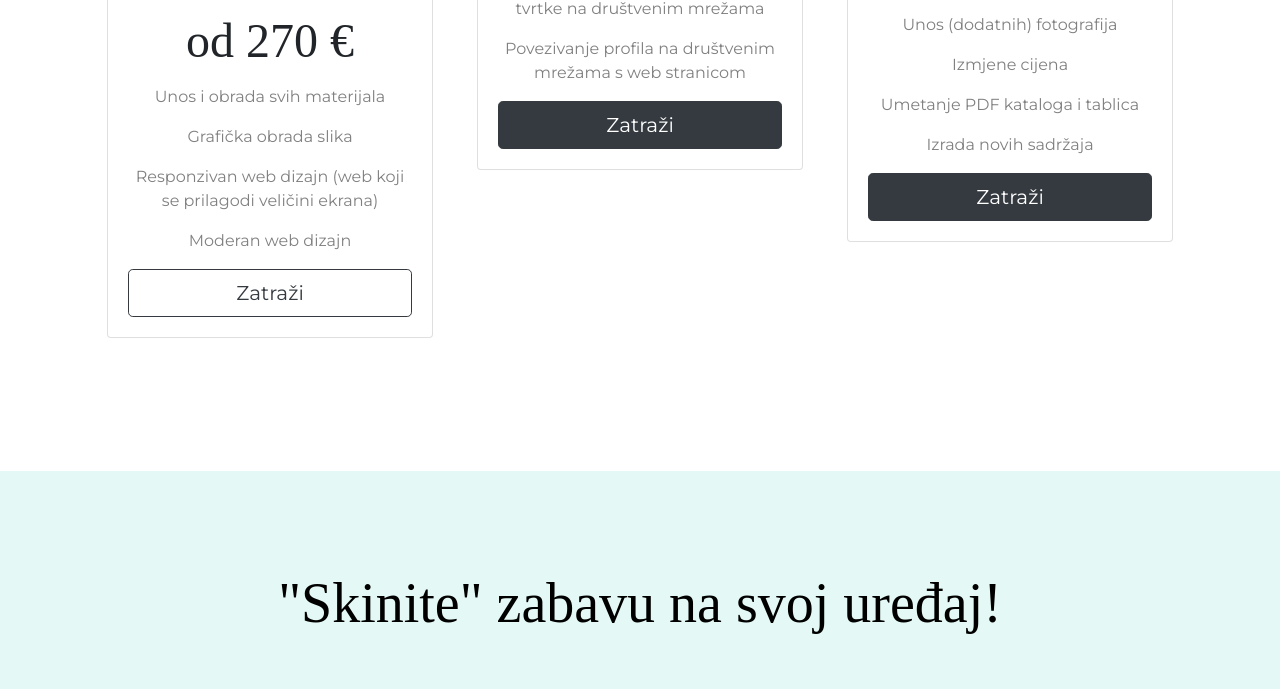
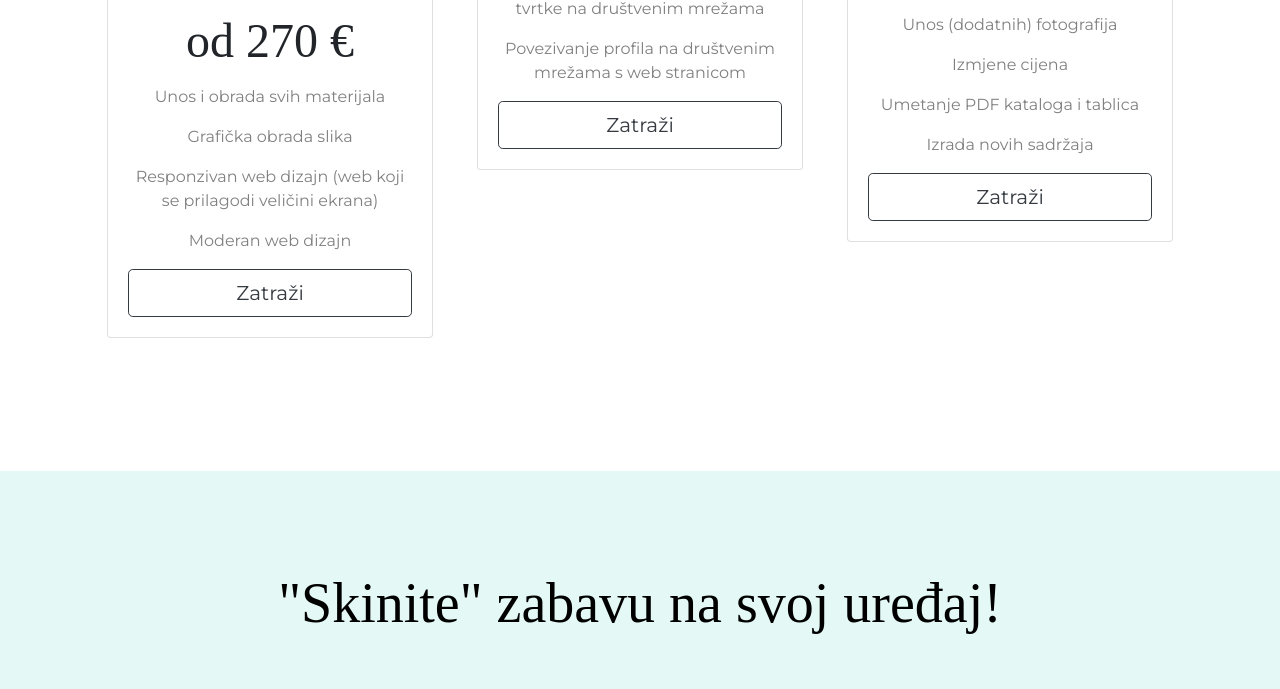
Before and after one commit to suncica-negra/Lagonatis, a plain HTML site: page index.html in a window 1280 px wide. Shown: the part 3842-4531 px from the top of the page. Drawn offline with nearby package versions, Linux system fonts and the light colour scheme.

Commit message:
"zatraži" obojani u bijelo

```diff
--- a/index.html
+++ b/index.html
@@ -259,7 +259,7 @@ Have fun!!</p>
             <h2 class="price-text">68 €/mj</h2>
             <p>Kreiranje i vođenje profila vaše tvrtke na društvenim mrežama</p>
             <p>Povezivanje profila na društvenim mrežama s web stranicom</p>
-            <a href="mailto:lagonatis@gmail.com"><button class="btn btn-lg btn-block btn-dark" type="button">Zatraži</button></a>
+            <a href="mailto:lagonatis@gmail.com"><button class="btn btn-lg btn-block btn-outline-dark" type="button">Zatraži</button></a>
           </div>
         </div>
       </div>
@@ -276,7 +276,7 @@ Have fun!!</p>
             <p>Izmjene cijena</p>
             <p>Umetanje PDF kataloga i tablica</p>
             <p>Izrada novih sadržaja</p>
-            <a href="mailto:lagonatis@gmail.com"><button class="btn btn-lg btn-block btn-dark" type="button">Zatraži</button></a>
+            <a href="mailto:lagonatis@gmail.com"><button class="btn btn-lg btn-block btn-outline-dark" type="button">Zatraži</button></a>
 
           </div>
         </div>
```
